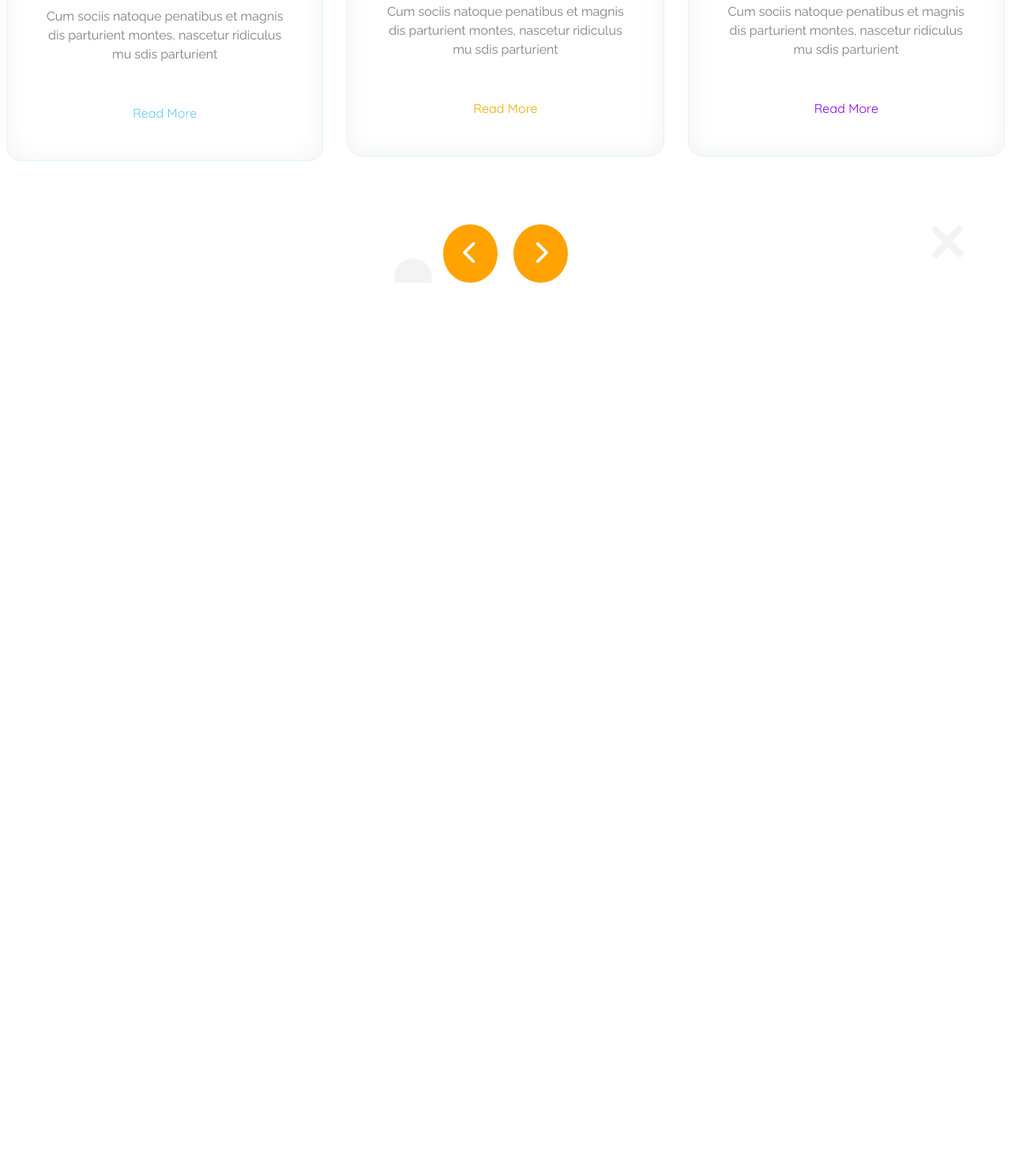
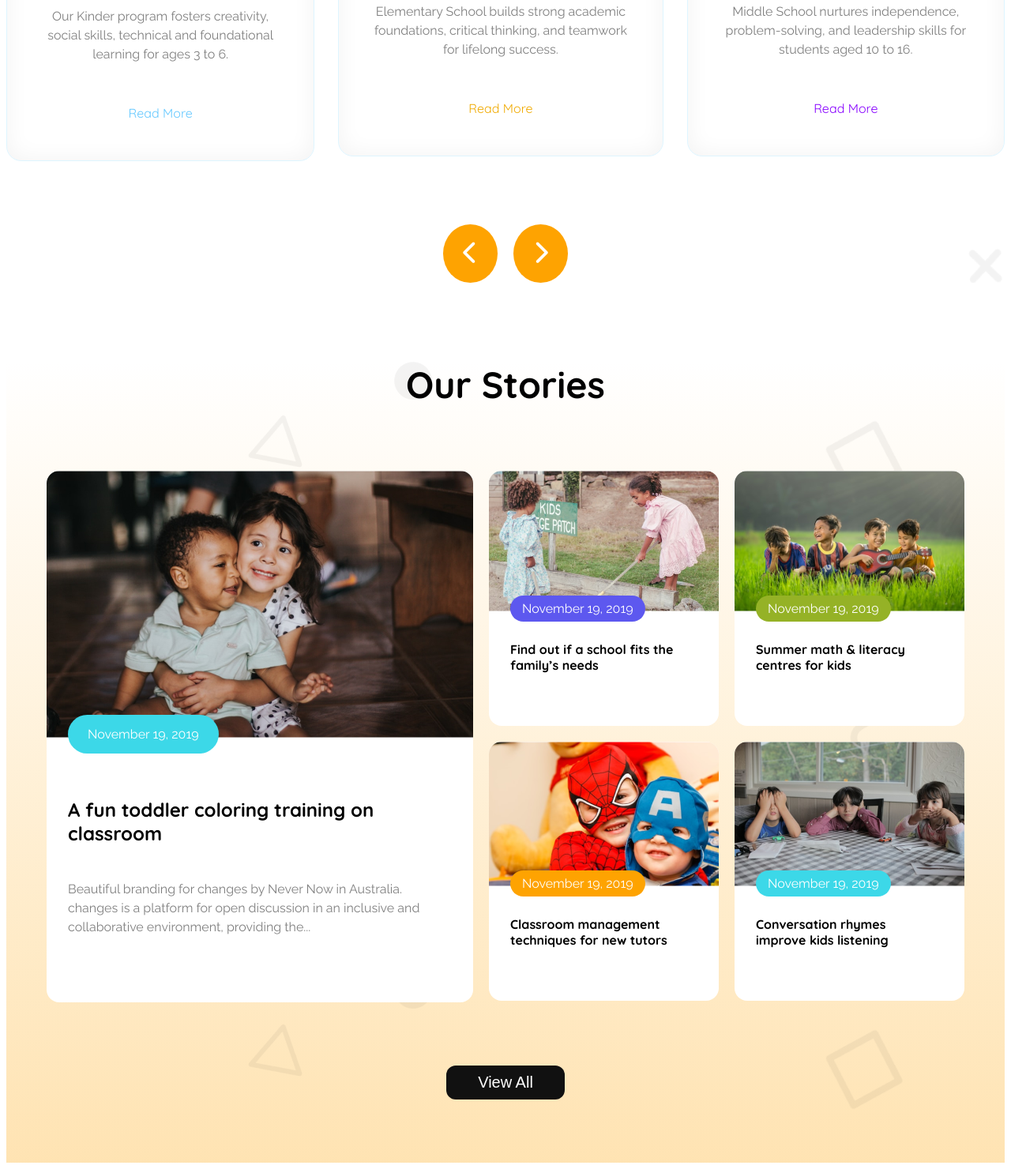
Before and after one commit to engnrtawhid/PH_B11_Assignment_02, a plain HTML site: page index.html in a window 1280 px wide. Shown: the part 1235-2715 px from the top of the page at 79% size. Before the commit the page ends 1601 px from the top, so only its background shows below. Drawn offline with Linux system fonts and the light colour scheme.

Commit message:
completed the stories section

```diff
--- a/index.html
+++ b/index.html
@@ -59,30 +59,24 @@
         <!-- Standard Section Start -->
         <section class="standardSection bgImage">
             <div class="stContainer contentMargin">
-                <h1 class="quicksand">Standard Curriculum</h1>
+                <h1 class="quicksand headingPrimary">Standard Curriculum</h1>
                 <div class="stCardContainer">
                     <div class="stCards kinderCard">
                         <img src="assets/kinder.png" alt="">
                         <h3 class="stCardTitle quicksand">Kinder (3-6) Years</h3>
-                        <p class="cardDescription">Cum sociis natoque penatibus et magnis
-                            dis parturient montes, nascetur ridiculus
-                            mu sdis parturient</p>
+                        <p class="cardDescription">Our Kinder program fosters creativity, social skills, technical and foundational learning for ages 3 to 6.</p>
                         <a class="stLinks kinderLink quicksand" href="">Read More</a>
                     </div>
                     <div class="stCards elementaryCard">
                         <img src="assets/elementary.png" alt="">
                         <h3 class="stCardTitle quicksand">Elementary School</h3>
-                        <p class="cardDescription">Cum sociis natoque penatibus et magnis
-                            dis parturient montes, nascetur ridiculus
-                            mu sdis parturient</p>
+                        <p class="cardDescription">Elementary School builds strong academic foundations, critical thinking, and teamwork for lifelong success.</p>
                         <a class="stLinks quicksand elementaryLink" href="">Read More</a>
                     </div>
                     <div class="stCards middleCard">
                         <img src="assets/middle.png" alt="">
                         <h3 class="stCardTitle quicksand">Middle (10-16) Years</h3>
-                        <p class="cardDescription">Cum sociis natoque penatibus et magnis
-                            dis parturient montes, nascetur ridiculus
-                            mu sdis parturient</p>
+                        <p class="cardDescription">Middle School nurtures independence, problem-solving, and leadership skills for students aged 10 to 16.</p>
                         <a class="stLinks middleLink quicksand" href="">Read More</a>
                     </div>
                 </div>
@@ -96,6 +90,70 @@
                 </div>
             </div>
         </section>
+        <!-- Standard Section End -->
+
+        <!-- Stories Section Start -->
+        <section class="storiesSection gradientBG">
+            <div class="storiesContainer contentMargin">
+                <h1 class="quicksand headingPrimary">Our Stories</h1>
+                <div class="storiesCardContainer">
+                    <div class="storiesCard mainStory">
+                        <img src="assets/story-1.png" alt="">
+                        <div class="cardContent">
+                            <h3 class="storiesTitle1 quicksand">A fun toddler coloring training on <br>classroom</h3>
+                            <p class="cardDescription">Beautiful branding for changes by Never Now in Australia. <br> changes is a platform for open discussion in an inclusive and <br> collaborative environment, providing the...</p>
+                        </div>
+                        <div class="dateContainer1">
+                            <button class="dateButton1 dateButtonCyan">November 19, 2019</button>
+                        </div>
+                    </div>
+                    <div class="rightCardcontainer">
+                        <div class="storiesCard">
+                            <img src="assets/story-2.png" alt="">
+                            <div class="cardContent">
+                            <h3 class="storiesTitle2 quicksand">Find out if a school fits the <br> family’s needs</h3>
+                            </div>
+                            <div class="dateContainer2">
+                                <button class="dateButton2 dateButtonBlue">November 19, 2019</button>
+                            </div>
+                        </div>
+                        <div class="storiesCard">
+                            <img src="assets/story-3.png" alt="">
+                            <div class="cardContent">
+                            <h3 class="storiesTitle2 quicksand">Summer math & literacy <br> centres for kids</h3>
+                            </div>
+                            <div class="dateContainer2">
+                                <button class="dateButton2 dateButtonGreen">November 19, 2019</button>
+                            </div>
+                        </div>
+                        <div class="storiesCard">
+                            <img src="assets/story-4.png" alt="">
+                            <div class="cardContent">
+                            <h3 class="storiesTitle2 quicksand">Classroom management <br> techniques for new tutors</h3>
+                            </div>
+                            <div class="dateContainer2">
+                                <button class="dateButton2 dateButtonOrange">November 19, 2019</button>
+                            </div>
+                        </div>
+                        <div class="storiesCard">
+                            <img src="assets/story-5.png" alt="">
+                            <div class="cardContent">
+                            <h3 class="storiesTitle2 quicksand">Conversation rhymes <br> improve kids listening</h3>
+                            </div>
+                            <div class="dateContainer2">
+                                <button class="dateButton2 dateButtonCyan">November 19, 2019</button>
+                            </div>
+                        </div>
+
+                    </div>
+                </div>
+                <div class="storiesButton">
+                    <button class="blackButton">View All</button>
+                </div>
+            </div>
+
+
+        </section>
     </main>
 
     <footer>
--- a/styles/style.css
+++ b/styles/style.css
@@ -1,6 +1,10 @@
 /* Font Styles */
 .quicksand{
     font-family: "Quicksand", serif;
+}
+
+body {
+    font-size: 1rem;
 }
 
 .contentMargin {
@@ -11,6 +15,13 @@
 /* Shared Styles */
 .bgImage{
     background-image: url(../assets/bg.png);
+    background-size: cover;
+    background-repeat: no-repeat;
+}
+
+.gradientBG{
+
+    background: url(../assets/bg.png), linear-gradient(0.00deg, rgba(254, 163, 1, 0.3),rgba(255, 255, 255, 0.3) 100%);
 }
 
 .orangeButton{
@@ -42,9 +53,65 @@
     line-height: 1.5rem;
 }
 
+.headingPrimary{
+        color: #000;
+        text-align: center;
+        font-size: 2.9rem;
+        font-weight: 700;
+        margin-top: 100px;
+        margin-bottom: 80px;
+}
+
+
+.storiesTitle1{
+    color: #000;
+    font-size: 1.5rem;
+    font-weight: 700;
+    padding: 30px 0 20px 0;
+}
+
+.storiesTitle2{
+    color: #000;
+    font-size: 1rem;
+    font-weight: 700;
+}
 
 
 
+.dateButton1{
+    color: white;
+    font-size: 1rem;
+    font-family: "Raleway", serif;
+    padding: 15px 25px;
+    border: none;
+    border-radius: 50px;
+}
+
+.dateButton2{
+    color: white;
+    font-size: 1rem;
+    font-family: "Raleway", serif;
+    padding: 7px 15px;
+    border: none;
+    border-radius: 50px;
+}
+
+.dateButtonCyan{
+    background-color: #3cd8e8;
+}
+
+
+.dateButtonBlue{
+    background-color: #5D58EF;
+}
+
+.dateButtonGreen{
+    background-color: #95B226;;
+}
+
+.dateButtonOrange{
+    background-color: #FEA301;
+}
 
 /* Navbar Styles */
 
@@ -136,14 +203,7 @@ nav {
 
 /* Standard Section Styles */
 
-.standardSection h1{
-    color: #000;
-    text-align: center;
-    font-size: 2.9rem;
-    font-weight: 700;
-    margin-top: 100px;
-    margin-bottom: 80px;
-}
+
 
 .stCardContainer{
     display: flex;
@@ -221,6 +281,57 @@ nav {
     font-size: 30px;
 }
 
+/* Stories Section Designs */
+
+.storiesCardContainer {
+    display: flex;
+    justify-content: center;
+    align-items: flex-start;
+    gap: 20px;
+}
+
+.rightCardcontainer{
+    display: grid;
+    grid-template-columns: repeat(2, 1fr);
+    gap: 20px;
+}
+
+
+
+.cardContent{
+    padding: 18px 27px;
+}
+
+.storiesCard{
+    border-radius: 16px;
+    background: #FFF;
+}
+
+.storiesCard img{
+    border-radius: 16px 16px 0 0;
+}
+
+.storiesButton{
+    text-align: center;
+    padding: 80px 0;
+}
+
+.dateContainer1{
+    position: relative;
+    top: -315px;
+    left: 27px;
+}
+
+.dateContainer2{
+    position: relative;
+    top: -132px;
+    left: 27px;
+}
+
+
+
+
+
 
 
 
@@ -270,7 +381,7 @@ nav {
     }
 
     /* Standard Section */
-    .standardSection h1{
+    .headingPrimary{
         font-size: 2rem;
         margin-top: 40px;
         margin-bottom: 20px;
@@ -285,8 +396,44 @@ nav {
         display: none;
     }
 
+    /* Stories Section */
 
+    .mainStory{
+        display: none;
+    }
+    .rightCardcontainer{
+        padding: 0px 17px;
+    }
 
+    .storiesCard img{
+        width: 100%;
+    }
 
+    .cardContent{
+        padding: 8px 15px;
+    }
 
+    .dateContainer2{
+        top: -105px;
+        left: 15px;
+    }
+
+    .dateButton2{
+        font-size: 0.7rem;
+        padding: 4px 8px;
+    }
+
+    .storiesTitle1{
+        font-size: 0.5rem;
+        font-weight: 700;
+    }
+
+    .storiesButton{
+        padding: 20px 0;
+    }
+
+    .headingPrimary{
+        margin-top: 40px;
+        margin-bottom: 20px;
 }
+}
```
Also changed, not shown: 1 other file.
